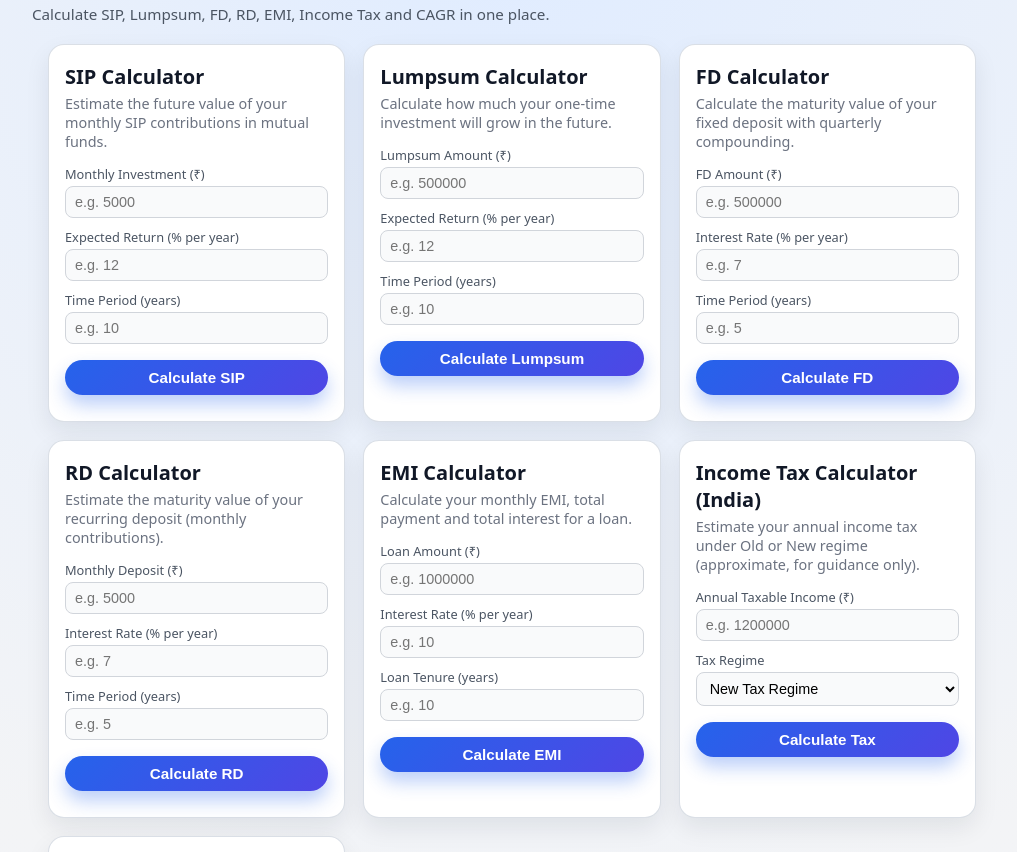
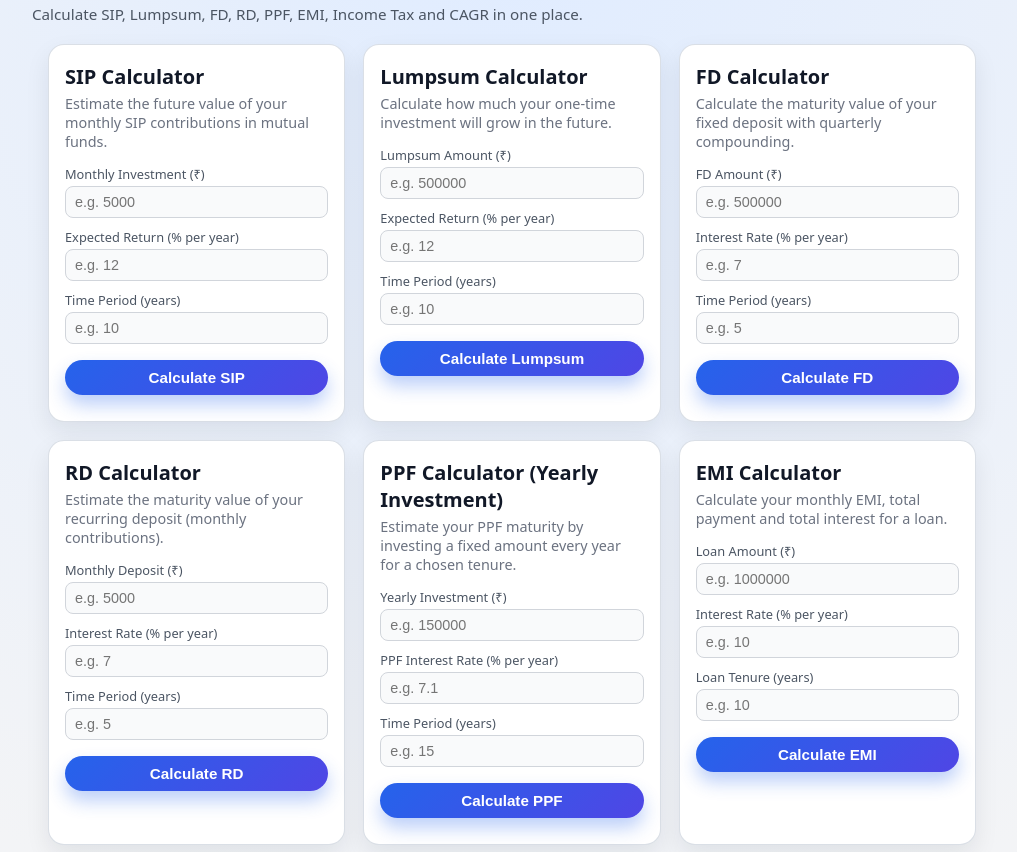
Before and after one commit to Anish8505/sip-frontend, a plain HTML site: page index.html in a window 1280 px wide. Shown: the part 67-919 px from the top of the page, without its empty margins (128-1145 px from the left). Drawn offline with Linux system fonts and the light colour scheme.

Commit message:
Add PPF yearly calculator to investment tools

```diff
--- a/index.html
+++ b/index.html
@@ -3,15 +3,15 @@
 <head>
     <meta charset="UTF-8" />
     <title>
-        SIP, Lumpsum, FD, RD, EMI, Tax & CAGR Calculator (India)
+        SIP, Lumpsum, FD, RD, PPF, EMI, Tax & CAGR Calculator (India)
     </title>
     <meta name="viewport" content="width=device-width, initial-scale=1" />
 
     <!-- Basic SEO -->
     <meta name="description"
-          content="Free online SIP, Lumpsum, FD, RD, EMI, Income Tax (India) and CAGR calculator. Estimate investment returns, loan EMIs and income tax instantly." />
+          content="Free online SIP, Lumpsum, FD, RD, PPF, EMI, Income Tax (India) and CAGR calculator. Estimate investment returns, loan EMIs and income tax instantly." />
     <meta name="keywords"
-          content="sip calculator, lumpsum calculator, fd calculator, rd calculator, emi calculator, income tax calculator india, cagr calculator, loan calculator, fixed deposit, recurring deposit, investment calculator, finance tools" />
+          content="sip calculator, lumpsum calculator, fd calculator, rd calculator, ppf calculator, emi calculator, income tax calculator india, cagr calculator, loan calculator, fixed deposit, recurring deposit, investment calculator, finance tools" />
 
     <!-- Google tag (gtag.js) -->
     <script async src="https://www.googletagmanager.com/gtag/js?id=G-8CPJLGZ178"></script>
@@ -30,7 +30,7 @@
         <div class="hero-inner">
             <h1 class="hero-title">Investment & Tax Calculator (India)</h1>
             <p class="hero-subtitle">
-                Calculate SIP, Lumpsum, FD, RD, EMI, Income Tax and CAGR in one place.
+                Calculate SIP, Lumpsum, FD, RD, PPF, EMI, Income Tax and CAGR in one place.
             </p>
         </div>
     </header>
@@ -149,6 +149,34 @@
             <div id="rdResultBox" class="result-box"></div>
         </section>
 
+        <!-- PPF Calculator Card -->
+        <section class="card">
+            <h2 class="card-title">PPF Calculator (Yearly Investment)</h2>
+            <p class="card-desc">
+                Estimate your PPF maturity by investing a fixed amount every year for a chosen tenure.
+            </p>
+
+            <div class="field">
+                <label for="ppfYearly">Yearly Investment (₹)</label>
+                <input type="number" id="ppfYearly" placeholder="e.g. 150000" />
+            </div>
+
+            <div class="field">
+                <label for="ppfRate">PPF Interest Rate (% per year)</label>
+                <input type="number" id="ppfRate" placeholder="e.g. 7.1" />
+            </div>
+
+            <div class="field">
+                <label for="ppfYears">Time Period (years)</label>
+                <input type="number" id="ppfYears" placeholder="e.g. 15" />
+            </div>
+
+            <button class="primary-btn" onclick="calculatePpf()">Calculate PPF</button>
+
+            <div id="ppfError" class="error-text"></div>
+            <div id="ppfResultBox" class="result-box"></div>
+        </section>
+
         <!-- EMI Calculator Card -->
         <section class="card">
             <h2 class="card-title">EMI Calculator</h2>
@@ -239,7 +267,7 @@
 
             <h2>Investment & Tax Calculators in One Place</h2>
             <p>
-                This page brings together SIP, Lumpsum, FD, RD, EMI, Income Tax and CAGR calculators so you can
+                This page brings together SIP, Lumpsum, FD, RD, PPF, EMI, Income Tax and CAGR calculators so you can
                 quickly check how your money grows, what EMI you will pay and how much tax you may owe (approximate).
             </p>
 
@@ -255,10 +283,12 @@
                 at a certain expected return. This is common when you receive a bonus, inheritance or sell an asset.
             </p>
 
-            <h2>FD & RD</h2>
+            <h2>FD, RD & PPF</h2>
             <p>
                 Fixed Deposit (FD) is a safe investment where you deposit a lump sum at a fixed interest rate.
                 Recurring Deposit (RD) is similar to SIP at a bank where you deposit a fixed amount every month.
+                Public Provident Fund (PPF) is a government-backed, tax-efficient long-term investment with
+                a typical tenure of 15 years and interest credited annually.
             </p>
 
             <h2>EMI (Equated Monthly Instalment)</h2>
--- a/script.js
+++ b/script.js
@@ -177,6 +177,52 @@ function calculateRd() {
         });
 }
 
+// ---------------- PPF CALCULATOR (YEARLY) ----------------
+function calculatePpf() {
+    const yearly = document.getElementById("ppfYearly").value;
+    const rate = document.getElementById("ppfRate").value;
+    const years = document.getElementById("ppfYears").value;
+    const errorDiv = document.getElementById("ppfError");
+    const resultBox = document.getElementById("ppfResultBox");
+
+    errorDiv.textContent = "";
+    resultBox.style.display = "none";
+    resultBox.innerHTML = "";
+
+    if (!yearly || !rate || !years) {
+        errorDiv.textContent = "Please fill all the fields.";
+        return;
+    }
+
+    if (yearly <= 0 || rate <= 0 || years <= 0) {
+        errorDiv.textContent = "Values must be greater than zero.";
+        return;
+    }
+
+    fetch(`${API_BASE_URL}/api/ppf?yearly=${yearly}&rate=${rate}&years=${years}`)
+        .then(res => {
+            if (!res.ok) {
+                throw new Error("API error: " + res.status);
+            }
+            return res.json();
+        })
+        .then(data => {
+            resultBox.style.display = "block";
+            resultBox.innerHTML = `
+                <h3>PPF Results (Yearly Investment)</h3>
+                <p><strong>Yearly Investment:</strong> ₹${data.yearlyInvestment.toLocaleString("en-IN")}</p>
+                <p><strong>Time Period:</strong> ${data.tenureYears} years</p>
+                <p><strong>Total Invested:</strong> ₹${data.totalInvestment.toLocaleString("en-IN")}</p>
+                <p><strong>Total Interest Earned:</strong> ₹${data.totalInterest.toLocaleString("en-IN")}</p>
+                <p><strong>Maturity Amount:</strong> ₹${data.maturityAmount.toLocaleString("en-IN")}</p>
+            `;
+        })
+        .catch(err => {
+            console.error(err);
+            errorDiv.textContent = "Something went wrong while calling the PPF API.";
+        });
+}
+
 // ---------------- EMI CALCULATOR ----------------
 function calculateEmi() {
     const principal = document.getElementById("emiPrincipal").value;
```
